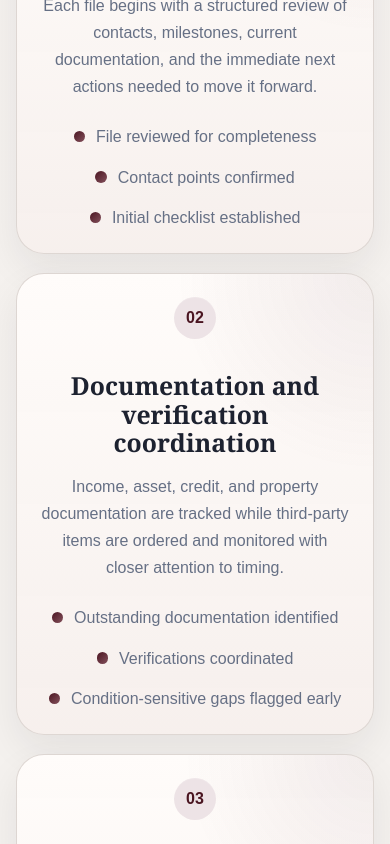
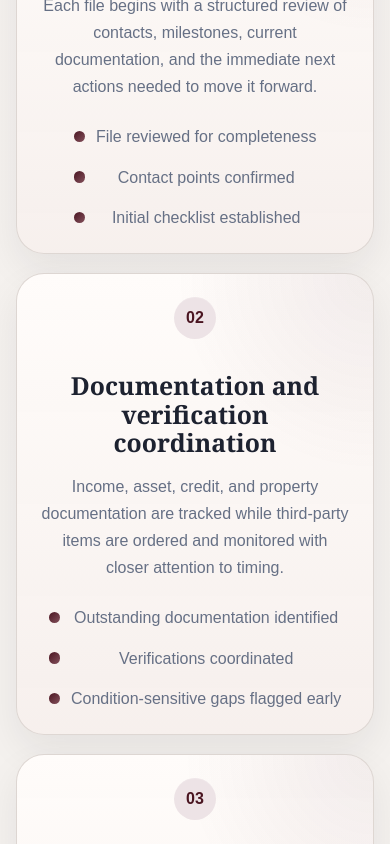
Before and after one commit to Kapriatti/surepath, a Next.js app: page /process in a window 390 px wide. Shown: the part 2080-2924 px from the top of the page. Built offline with nearby package versions, Linux system fonts and the light colour scheme.

Commit message:
Align mobile Process deliverable list block

```diff
--- a/app/globals.css
+++ b/app/globals.css
@@ -1081,13 +1081,19 @@ img {
     text-align: center;
   }
 
-  .deliverable-item {
-    grid-template-columns: auto 1fr;
-    justify-content: center;
+  .deliverable-list {
+    justify-items: center;
     width: fit-content;
     max-width: 100%;
     margin-left: auto;
     margin-right: auto;
+  }
+
+  .deliverable-item {
+    grid-template-columns: auto 1fr;
+    justify-content: start;
+    width: 100%;
+    max-width: 100%;
     text-align: left;
   }
 
```
